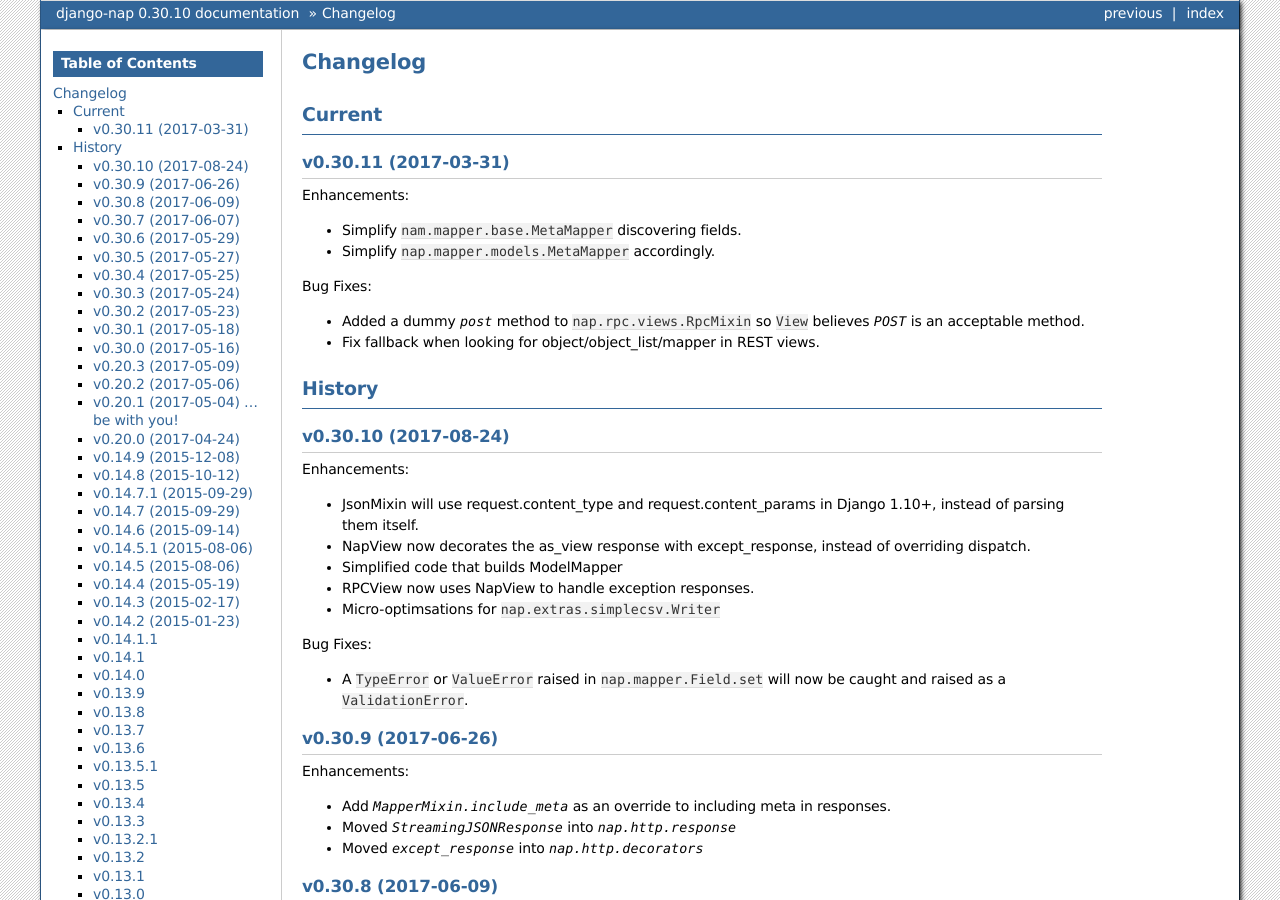
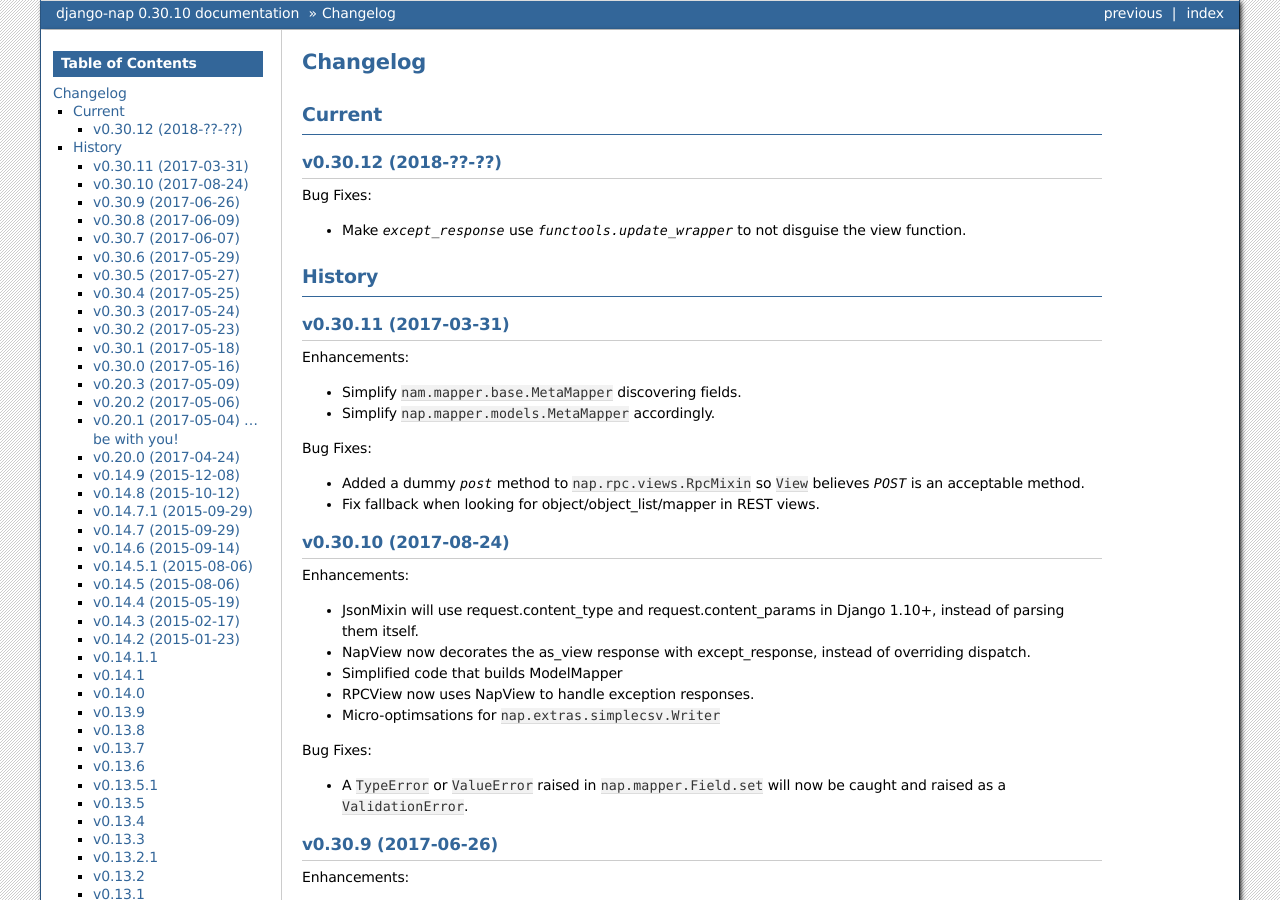
Before and after one commit to funkybob/django-nap, a Sphinx documentation site: the page built from docs/changelog.rst, in a window 1280 px wide and 900 px high. Built offline with Sphinx 7.4.7, drawn with Linux system fonts in a browser that asks for light colours.

Commit message:
Update docs

```diff
--- a/docs/changelog.rst
+++ b/docs/changelog.rst
@@ -4,6 +4,18 @@
 
 -------
 Current
+-------
+
+v0.30.12 (2018-??-??)
+=====================
+
+Bug Fixes:
+
+- Make `except_response` use `functools.update_wrapper` to not disguise the
+  view function.
+
+-------
+History
 -------
 
 v0.30.11 (2017-03-31)
--- a/docs/mapper/index.rst
+++ b/docs/mapper/index.rst
@@ -195,6 +195,8 @@
       Model.
 
    .. attribute:: readonly
+
+      Defailt: []
       The list of fields which are read only.
 
       Must not conflict with `required`.
```
Also changed, not shown: other parts of docs/changelog.rst (+0 -4 lines).
